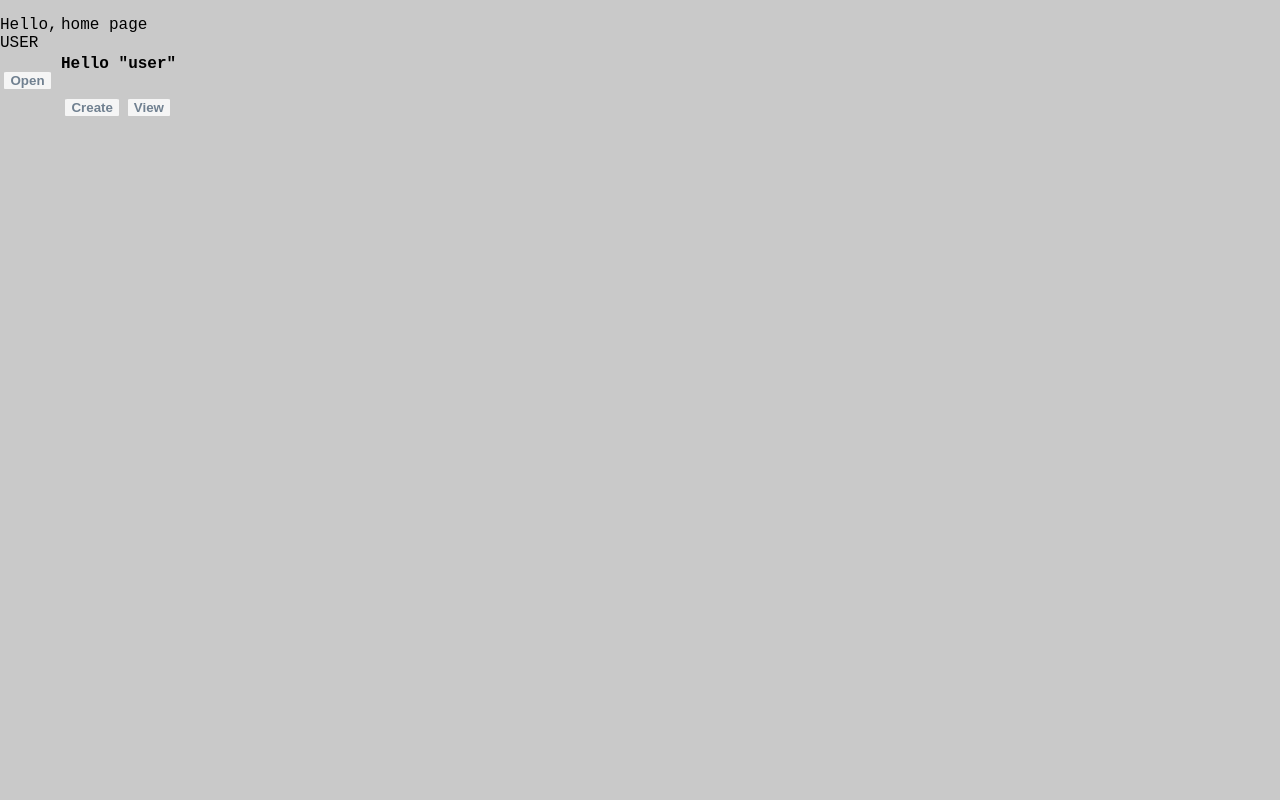
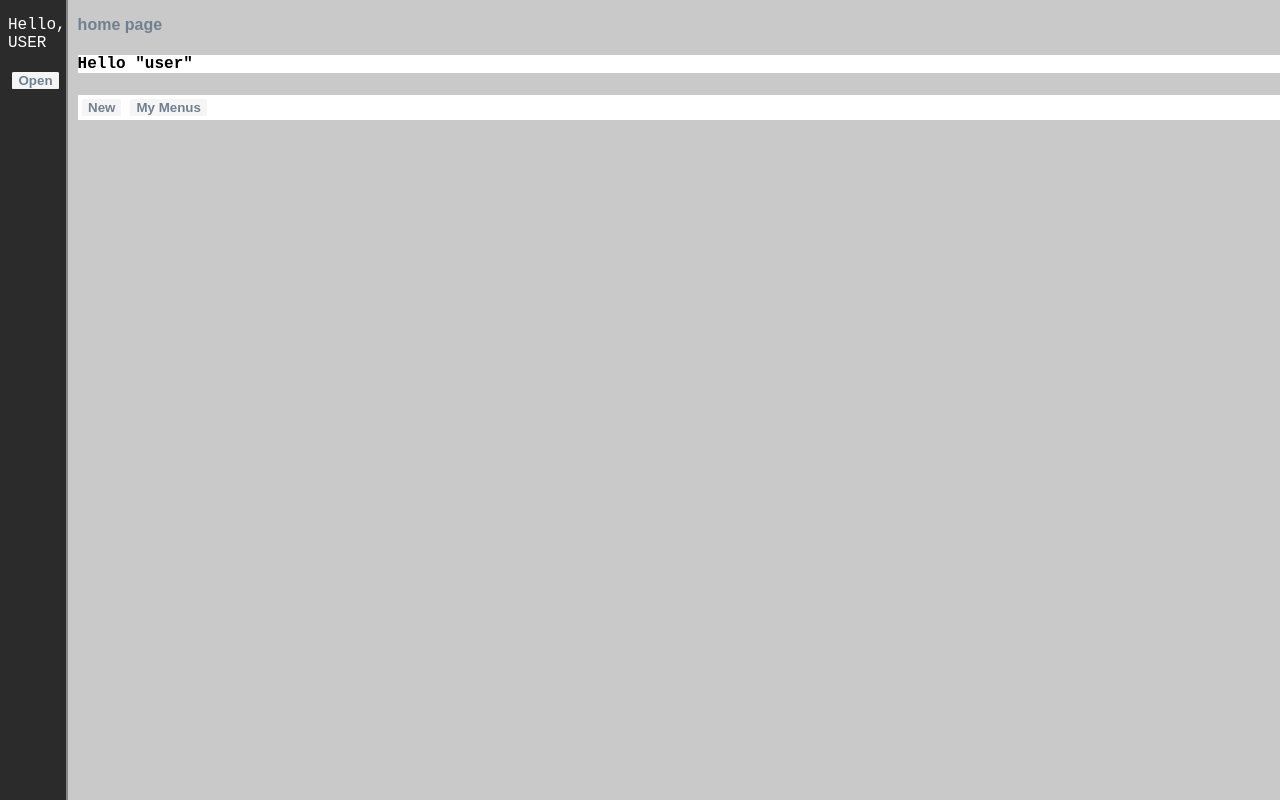
Before and after one commit to bergsantana/menu-builder, a Vue app: page / in a window 1280 px wide. Built offline with nearby package versions, Linux system fonts and the light colour scheme.

Commit message:
moving sidebar

```diff
--- a/src/App.vue
+++ b/src/App.vue
@@ -10,12 +10,14 @@ const isOpen = ref(false)
 
 <template>
   <div :class="$style.maincontainer">
-    <div v-if="isOpen" :class="$style.openSidebar">
+    <div  :class="isOpen ? $style.openSidebar : $style.hiddenSideBar">
       <SidebarOpen
         @on-close="() => isOpen = false"
       />
     </div>
-    <Sidebar @open-sidebar="() => isOpen = true" />
+    <div :class="$style.closedSidebar">
+      <Sidebar @open-sidebar="() => isOpen = true" />
+    </div>
     <RouterView  />
   </div>
 </template>
@@ -28,13 +30,29 @@ const isOpen = ref(false)
   display: grid;
   grid-template-columns: 0.05fr 1fr;
   position: relative;
+  gap: 10px;
+}
+
+.closedSidebar {
+  color: white;
+  background: rgb(43, 43, 43);
+  border-right: 0.15rem solid rgb(134, 134, 134);
+}
+
+
+.hiddenSideBar{
+  height: 100%;
+  left: -200px;
+  position: absolute;
+  transition: left 150ms linear;
 }
 
 .openSidebar{
   position: absolute;
   border: solid rgb(117, 117, 117) 1px;
-
   height: 100%;
+  left: -1px;
+  transition: left 150ms linear;
  }
 
 </style>
--- a/src/components/HomeView.vue
+++ b/src/components/HomeView.vue
@@ -7,21 +7,21 @@ import Button from './molecules/Button.vue'
 
 <template>
     <div :class=$style.container>
-        <p>home page</p>
+        <p  >home page</p>
         <div>
-            <div>
+            <div :class="$style.greetings">
                 <h4>
                     Hello "{{ `user` }}"
                 </h4>
             </div>
-            <div>
+            <div :class="$style.btns">
                 <RouterLink to="/menu/create" >
 
-                    <Button  :text="'Create'" />
+                    <Button  :text="'New'" />
                 </RouterLink>
                 <RouterLink to="/">
 
-                    <Button :text="'View'" />
+                    <Button :text="'My Menus'" />
                 </RouterLink>
 
             </div>
@@ -31,6 +31,20 @@ import Button from './molecules/Button.vue'
 
 <style module scoped lang="scss">
 .container{
+    p {
+        font-size: 1rem;
+        font-weight: bold;
+        font-family: arial;
+        color: slategray;
+    }
+}
 
+.greetings{
+    background: white;
 }
+
+.btns{
+    background:  white;
+}
+
 </style>
--- a/src/components/molecules/Button.vue
+++ b/src/components/molecules/Button.vue
@@ -18,7 +18,7 @@ const emit = defineEmits<{
     </button>
 </template>
 
-<style module lang="scss">
+<style module lang="scss" scoped>
 .customBtn{
     border: none;
     color: slategray;
--- a/src/components/sidebar/Sidebar.vue
+++ b/src/components/sidebar/Sidebar.vue
@@ -20,5 +20,8 @@ const emit = defineEmits<{
 </template>
 
 <style module scoped lang="scss">
+    div{
+        margin: 0rem 0rem 0rem 0.5rem;
+    }
 
 </style>
--- a/src/components/sidebar/SidebarOpen.vue
+++ b/src/components/sidebar/SidebarOpen.vue
@@ -35,10 +35,11 @@ const emit = defineEmits<Emits>()
     height: 100%;
     width: 115%;
 
+
     div{
         display: flex;
         flex-direction: column;
-
+        margin: 0rem 0rem 0rem 0.5rem;
     }
     .btns {
         /*padding: 0 1rem 0 1rem;*/
```
